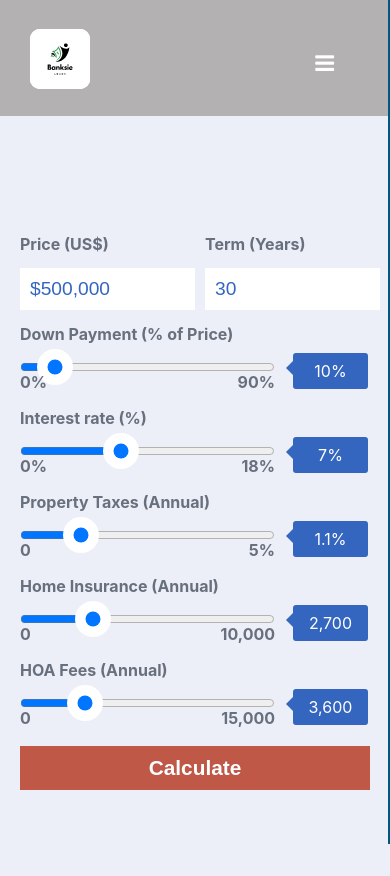
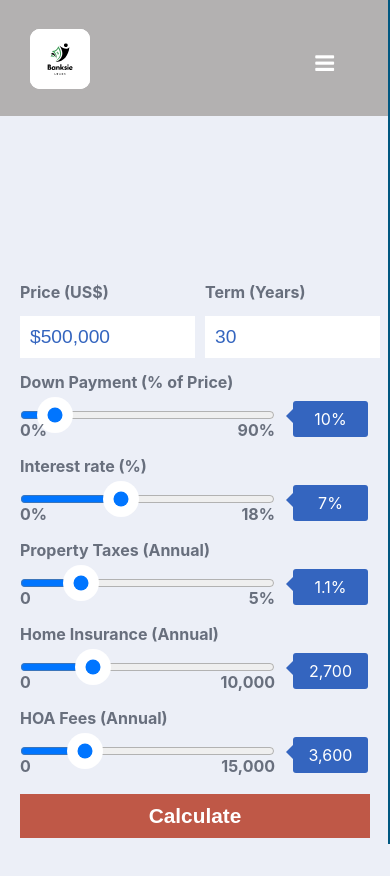
Before and after one commit to dan-chui/banksie-loans, a plain HTML site: page pages/calculator.html in a window 390 px wide. Shown: the top 876 px of the page. Drawn offline with nearby package versions, Linux system fonts and the light colour scheme.

Commit message:
Style Calculator meqia query and About sections

```diff
--- a/pages/calculator.css
+++ b/pages/calculator.css
@@ -106,9 +106,9 @@ nav img:hover {
 
 /* Left Page - Calculator Selectors */
 .mg-page__left {
-  padding: 200px 20px 0 20px;
+  padding: 40px 20px 0 20px;
   width: 40%;
-  margin-top: -3.5rem;
+  margin-top: 3rem;
 }
 .forms-two-col {
   display: grid;
@@ -295,7 +295,6 @@ nav img:hover {
   display: flex;
   justify-content: space-between;
   align-items: center;
-  /* flex-direction: column; */
   padding: 20px;
 }
 .info__total label {
@@ -372,7 +371,7 @@ nav img:hover {
 }
 
 /* Media queries */
-@media (max-width: 1100px) {
+@media (max-width: 1300px) {
   .mg-page {
     flex-direction: column;
     height: auto;
@@ -380,7 +379,7 @@ nav img:hover {
   }
   .mg-page__left {
     width: 100%;
-    padding: 5.5rem 1.25rem 0 1.25rem;
+    padding: 2rem 1.25rem 0 1.25rem;
   }
   .mg-page__right {
     width: 100%;
--- a/style.css
+++ b/style.css
@@ -410,8 +410,7 @@ p {
 .about-us {
   width: 80%;
   margin: auto;
-  padding-top: 80px;
-  padding-bottom: 50px;
+  padding-top: 4rem;
 }
 
 .about-col {
```
Also changed, not shown: pages/checking.html (+1 -1 lines).
